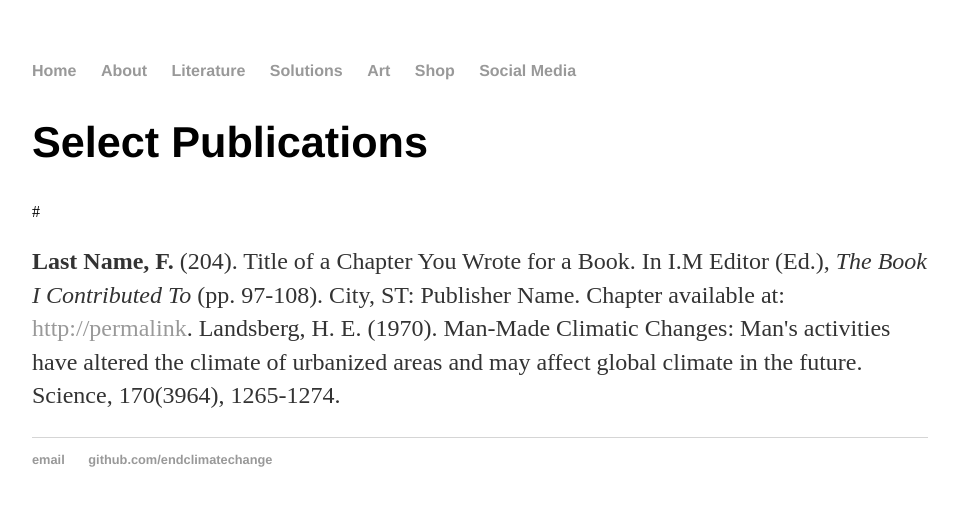
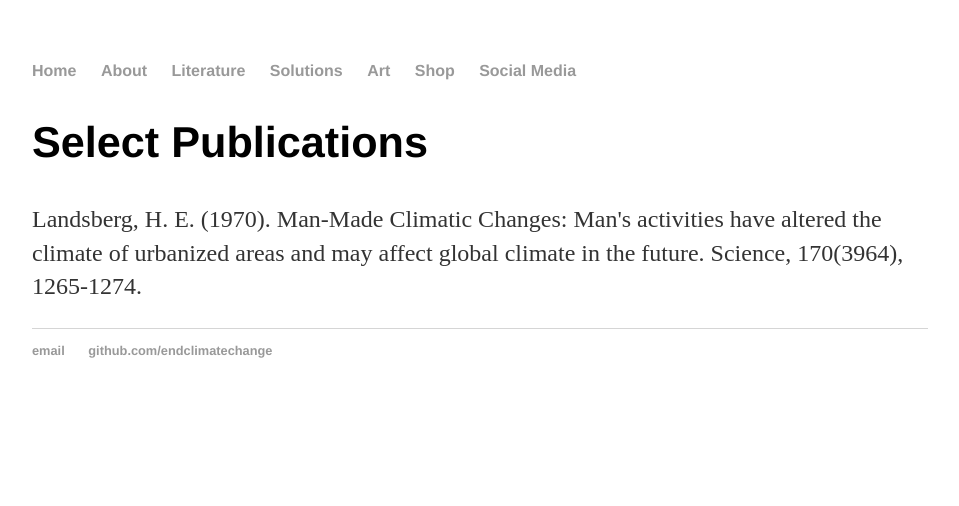
Before and after one commit to endclimatechange/endclimatechange.github.io, a Jekyll site: the page built from cv/index.html, in a window 1280 px wide. Shown: the top 506 px of the page, without its empty margins (160-1119 px from the left). Built offline with Jekyll 4.4.1, drawn with Linux system fonts in a browser that asks for light colours.

Commit message:
Update index.html

```diff
--- a/cv/index.html
+++ b/cv/index.html
@@ -15,10 +15,10 @@ title: CV of Your Name
 		#			</address>
 -->
 					<h2>Select Publications</h2>
+<!--
 
-				#	<p><strong>Last Name, F.</strong> (204). Title of a Chapter You Wrote for a Book. In I.M Editor (Ed.), <em>The Book I Contributed To</em> (pp. 97-108). City, ST: Publisher Name. Chapter available at: <a href="#">http://permalink</a>.
+				<p><strong>Last Name, F.</strong> (204). Title of a Chapter You Wrote for a Book. In I.M Editor (Ed.), <em>The Book I Contributed To</em> (pp. 97-108). City, ST: Publisher Name. Chapter available at: <a href="#">http://permalink</a>.
+-->
 
-Landsberg, H. E. (1970). Man-Made Climatic Changes: Man's activities have altered the climate of urbanized areas and may affect global climate in the future. Science, 170(3964), 1265-1274.
-
-
+		<p>Landsberg, H. E. (1970). Man-Made Climatic Changes: Man's activities have altered the climate of urbanized areas and may affect global climate in the future. Science, 170(3964), 1265-1274.</p>
 	</div>
```
